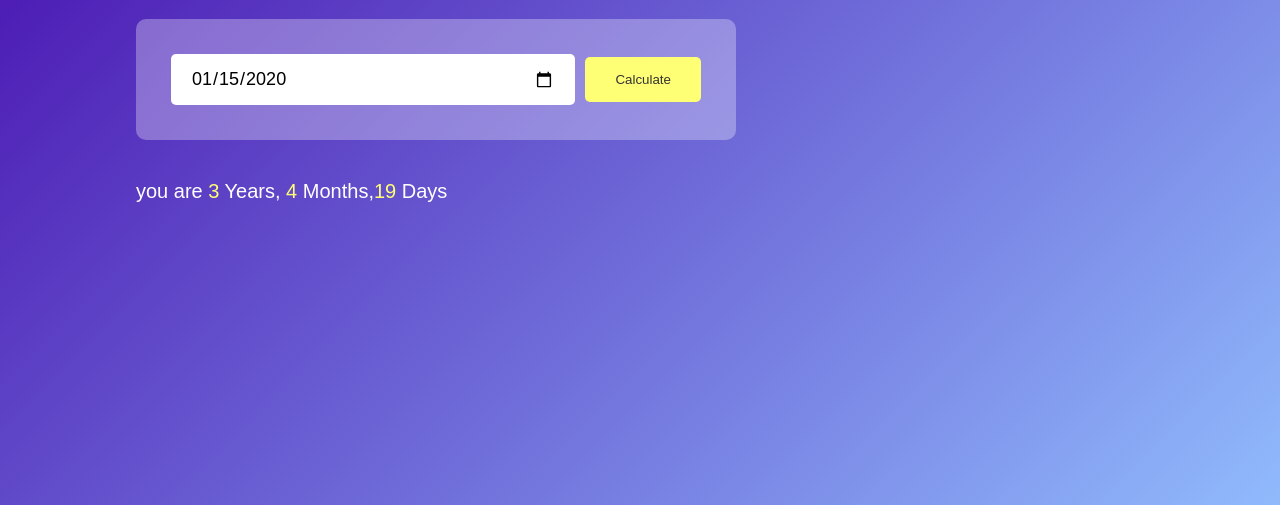
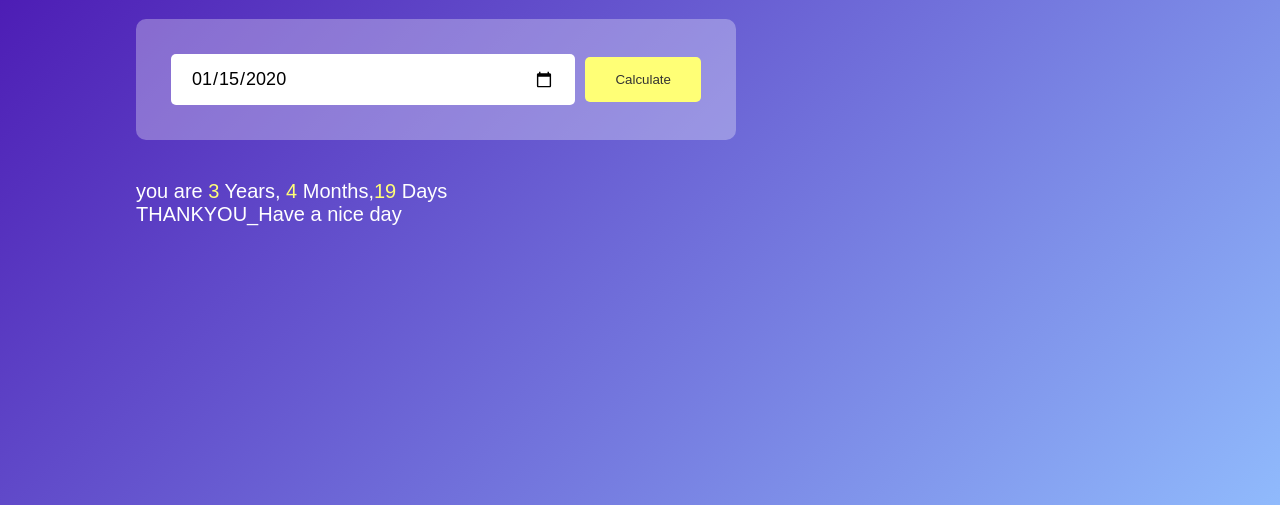
Before and after one commit to Aladdu/Age_Calculater, a plain HTML site: page Index.html in a window 1280 px wide. Both pictures are taken after typing "2020-01-15" into the empty fields and a click on the button "Calculate". Shown: the part 295-800 px from the top of the page. Drawn offline with Linux system fonts and the light colour scheme.

Commit message:
Update Index.html

```diff
--- a/Index.html
+++ b/Index.html
@@ -57,7 +57,8 @@
                 y3--;
             }
 
-           result.innerHTML=`you are <span> ${y3} </span> Years,<span> ${m3}</span> Months,<span>${d3}</span> Days`;
+           result.innerHTML=`you are <span> ${y3} </span> Years,<span> ${m3}</span> Months,<span>${d3}</span> Days
+           <br>THANKYOU_Have a nice day` ;
             }
             function getdaysinmonth(year,month){
                 return new Date(year,month,0).getDate();
```
